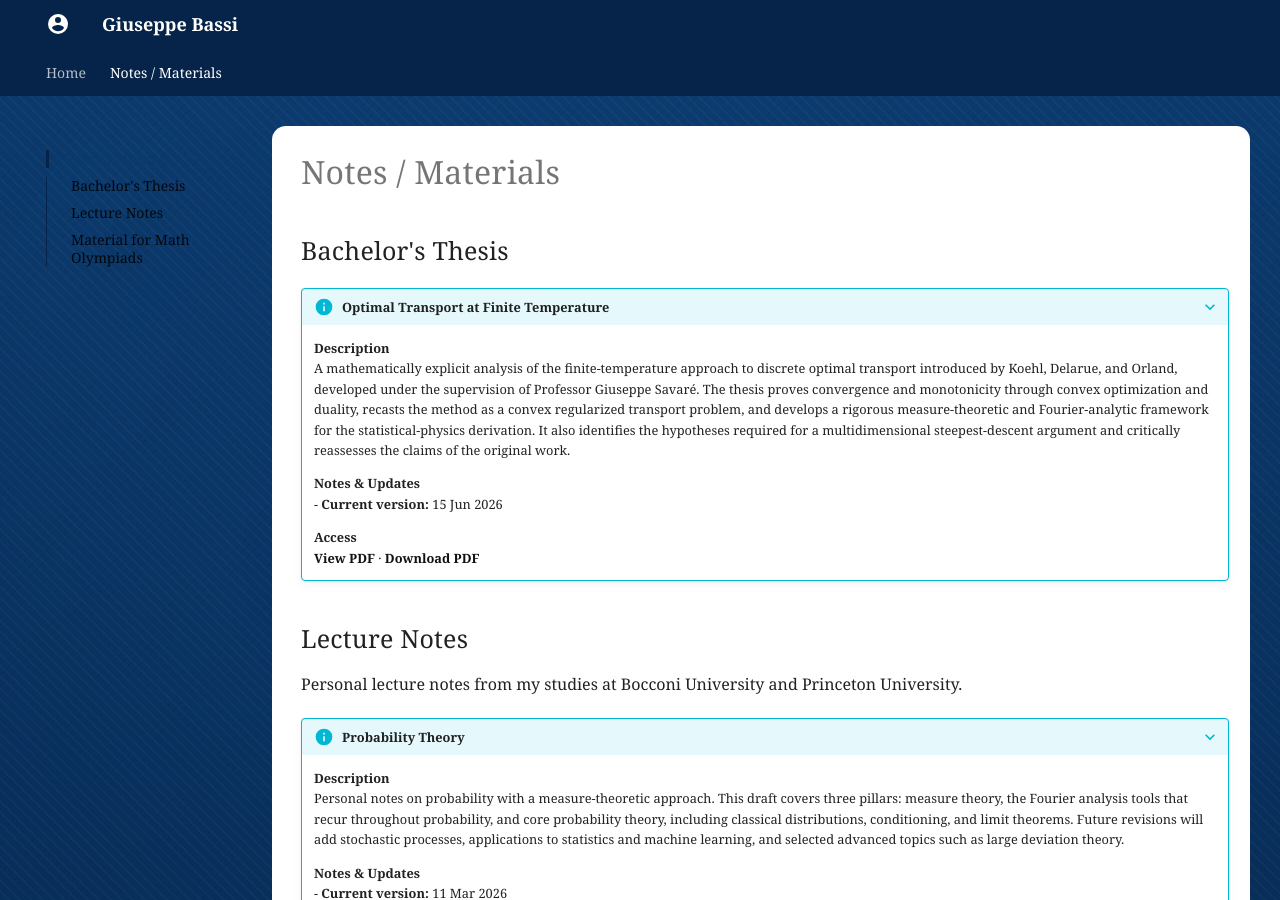
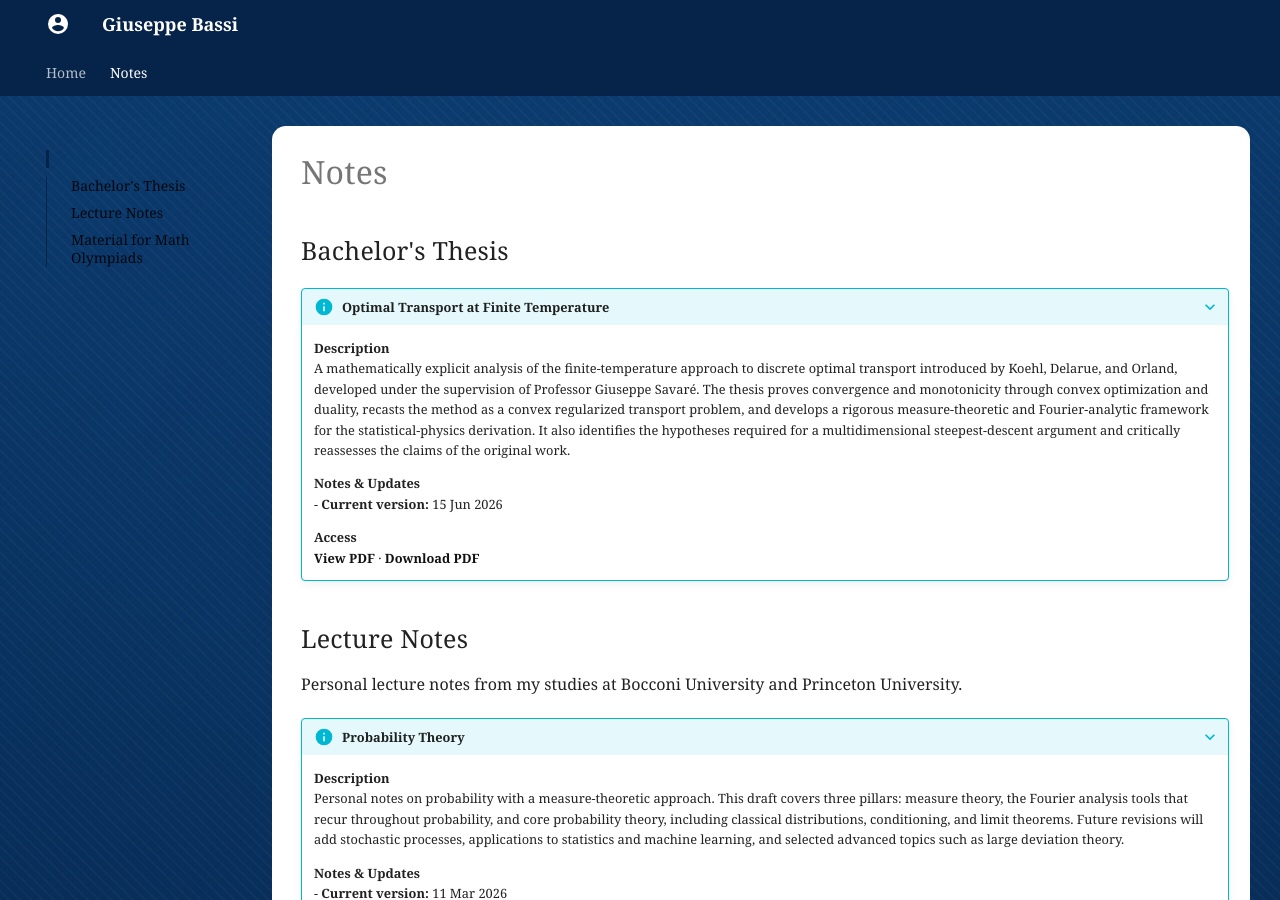
Before and after one commit to GiuseppeBassi/GiuseppeBassi.github.io, an MkDocs documentation site: the page built from docs/notes.md, in a window 1280 px wide and 900 px high. Built offline with MkDocs 1.6.1 and Material for MkDocs 9.7.7, drawn with Linux system fonts in a browser that asks for light colours.

Commit message:
Refine mobile layout and rename Notes

```diff
--- a/docs/notes.md
+++ b/docs/notes.md
@@ -1,4 +1,4 @@
-# Notes / Materials
+# Notes
 
 ## Bachelor's Thesis
 
--- a/mkdocs.yml
+++ b/mkdocs.yml
@@ -3,7 +3,7 @@
 
 nav:
   - Home: index.md
-  - Notes / Materials: notes.md
+  - Notes: notes.md
 
 theme:
   name: material
@@ -65,5 +65,6 @@
 extra_css:
   - overrides.css
   - princeton.css
+  - mobile.css
 
 plugins: []
```
